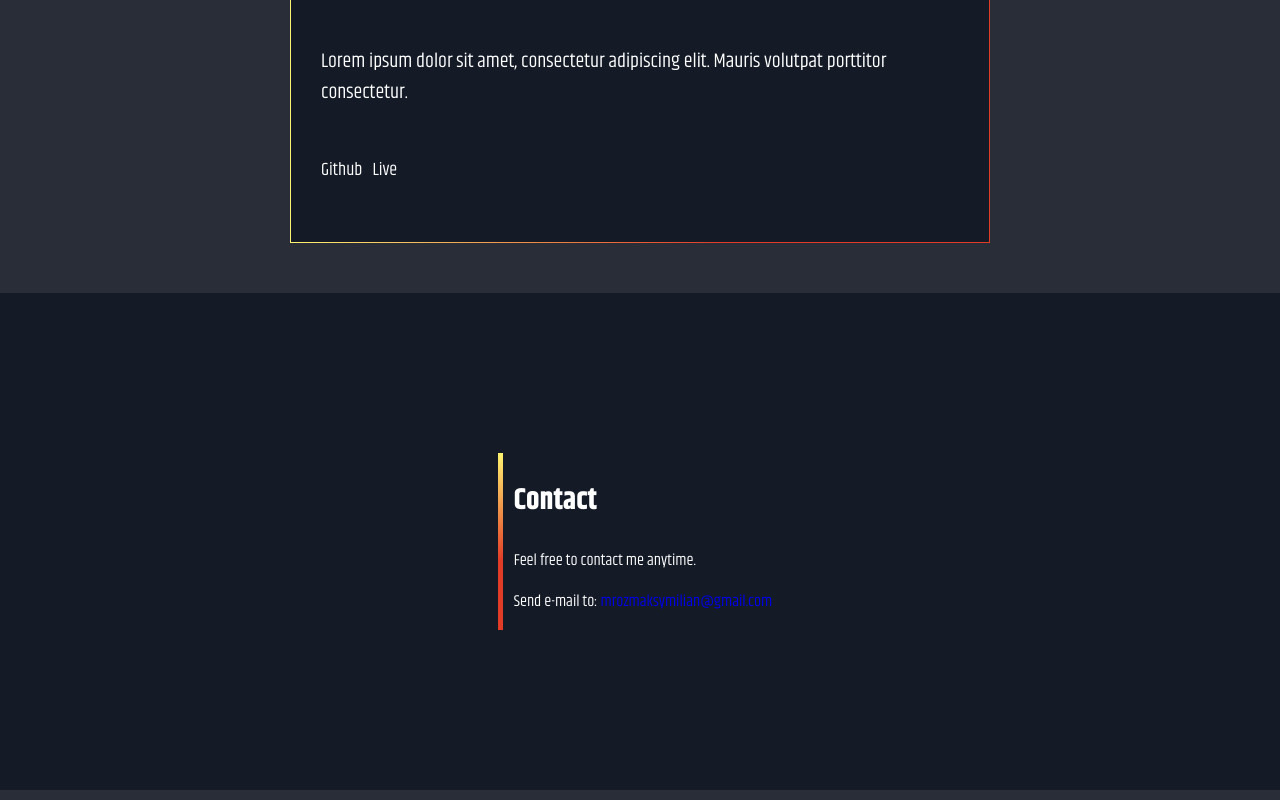
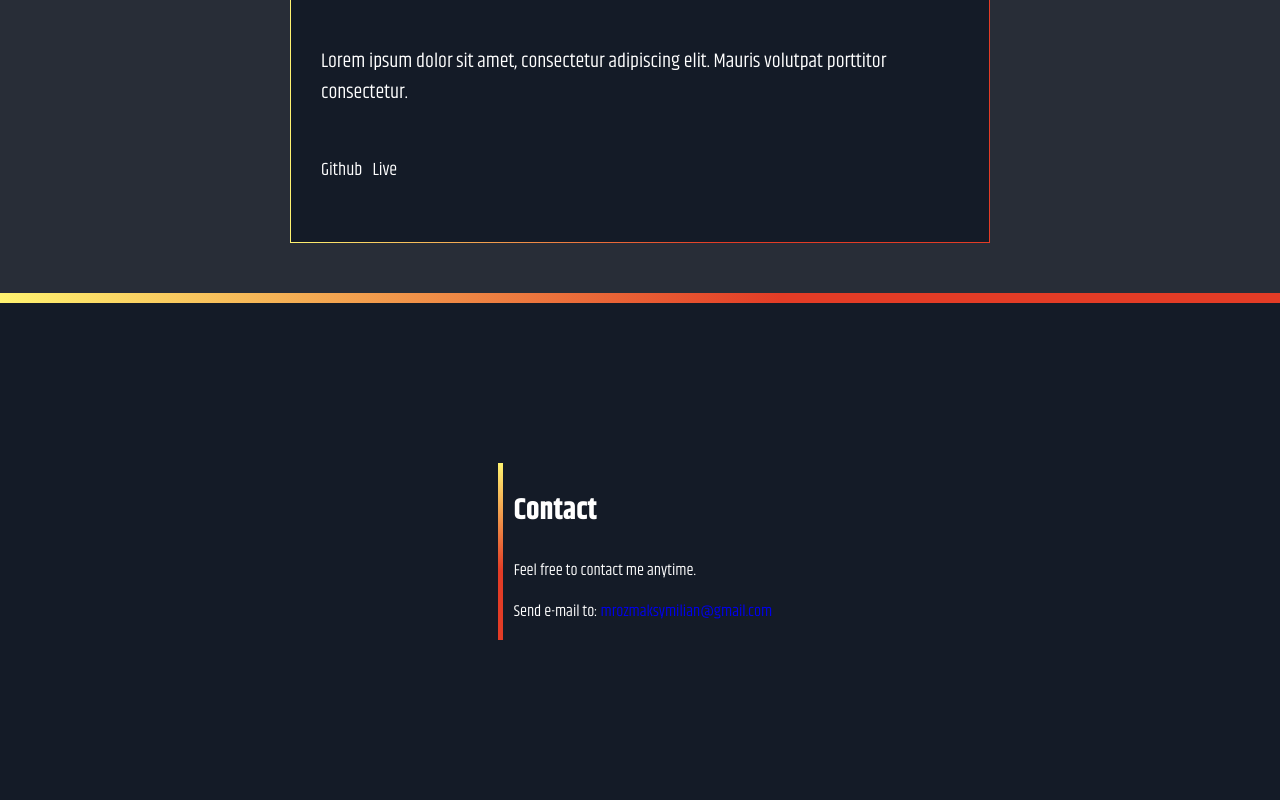
Before and after one commit to maksymilianMroz/maksymilianmroz.github.io, a React (Create React App) app: page / in a window 1280 px wide. Shown: the part 1840-2640 px from the top of the page. Built offline with nearby package versions, Linux system fonts and the light colour scheme.

Commit message:
Top boreder added

```diff
--- a/src/components/LastSection/LastSection.module.scss
+++ b/src/components/LastSection/LastSection.module.scss
@@ -7,6 +7,10 @@
     display: flex;
     justify-content: center;
     padding: 160px 0;
+    border-top: 10px solid;
+    border-image-source: $gradient-font-color-right;
+    border-image-slice: 1;
+    z-index: 1;
 }
 
 .contactContainer {
```
